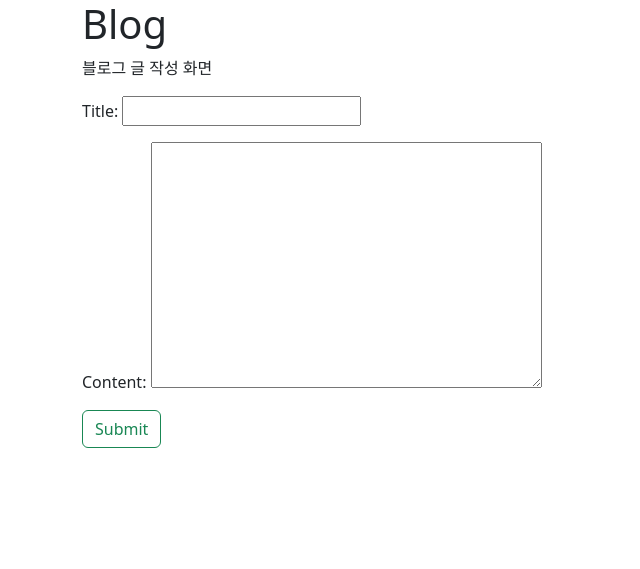
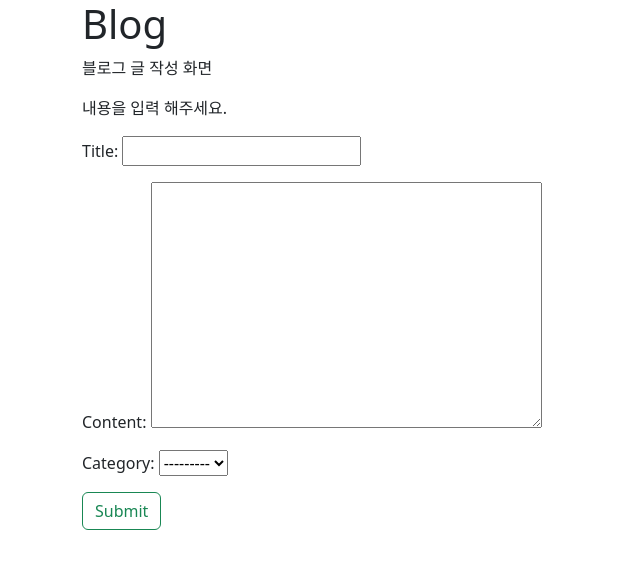
Before and after one commit to k2h2j3/Orme_djangoproject, a Django app: page /blog/write/ in a window 1280 px wide. Shown: the top 569 px of the page, without its empty margins (0-640 px from the left). Run offline with Django 4.2, Linux system fonts and the light colour scheme.

Commit message:
카테고리기능 추가

```diff
--- a/app/settings.py
+++ b/app/settings.py
@@ -39,6 +39,7 @@ INSTALLED_APPS = [
     'django.contrib.messages',
     'django.contrib.staticfiles',
     'django_extensions',
+    'app',
     'blog',
 ]
 
--- a/blog/admin.py
+++ b/blog/admin.py
@@ -1,3 +1,6 @@
 from django.contrib import admin
+from .models import Post, Comment # model 임포트
 
 # Register your models here.
+admin.site.register(Post) # admin 페이지에 등록
+admin.site.register(Comment)
--- a/blog/forms.py
+++ b/blog/forms.py
@@ -5,7 +5,7 @@ class PostForm(forms.ModelForm):
 
     class Meta:
         model = Post
-        fields = ['title', 'content']
+        fields = ['title', 'content', 'category']
 
 class CommentForm(forms.ModelForm):
 
--- a/blog/models.py
+++ b/blog/models.py
@@ -2,6 +2,8 @@ from django.db import models
 
 # Create your models here.
 class Post(models.Model):
+    category_choices = (('일반', '일반'), ('질문', '질문'), ('후기', '후기'), ('공지', '공지'))
+    category = models.CharField(max_length=30, choices = category_choices)
     title = models.CharField(max_length=30)
     content = models.TextField()
     writer = models.CharField(max_length=10)
--- a/blog/templates/blog/post_detail.html
+++ b/blog/templates/blog/post_detail.html
@@ -7,6 +7,7 @@
     {% csrf_token %}
     <input type="submit" value="삭제" class="btn">
 </form>
+<p>카테고리: {{ post.category }}</p>
 <p>내용: {{ post.content }}</p>
 <p>작성자: {{ post.writer }}</p>
 <p>작성일: {{ post.created_at }}</p>
--- a/blog/templates/blog/post_edit.html
+++ b/blog/templates/blog/post_edit.html
@@ -6,7 +6,7 @@
 {% if form.errors %}
     {% include 'blog/form_error.html' %}
 {% else %}
-    {% trans 'Welcome!' %}
+    {% trans '수정화면입니다' %}
     <form action="{% url 'blog:edit' pk=post.pk %}" method="post">
         {% csrf_token %}
         {{ form.as_p }}
--- a/blog/templates/blog/post_form.html
+++ b/blog/templates/blog/post_form.html
@@ -4,9 +4,18 @@
     <p>블로그 글 작성 화면</p>
     <!-- 제목 -->
     <!-- 내용 -->
+    <p class="main-desc">내용을 입력 해주세요.</p>
     <form action="{% url 'blog:write' %}" method="post">
-        {% csrf_token %}
-        {{ form.as_p }}
-        <input type="submit" class="btn btn-outline-success">
+        <colgroup>
+            <col style="width: 120px">
+        </colgroup>
+        <tbody>
+            {% csrf_token %}
+            {{ form.as_p }}
+            <input type="submit" class="btn btn-outline-success">
+        </tbody>
     </form>
+    <script>
+
+    </script>
 {% endblock %}
--- a/blog/templates/blog/post_list.html
+++ b/blog/templates/blog/post_list.html
@@ -49,6 +49,7 @@
     {% if posts %}
         <table class="table table-bordered">
             <colgroup>
+                <col style="width: 30px">
                 <col style="width: 40px">
                 <col style="width: 100px">
                 <col style="width: 60px">
@@ -56,6 +57,7 @@
             </colgroup>
             <thead class="table-light">
                 <tr>
+                    <td>카테고리</td>
                     <td>제목</td>
                     <td>내용</td>
                     <td>작성일</td>
@@ -65,6 +67,9 @@
             <tbody>
                 {% for post in posts %}
                     <tr>
+                        <td>
+                            <a href="{% url 'blog:detail' pk=post.pk %}" class="">{{ post.category }}</a>
+                        </td>
                         <td>
                             <a href="{% url 'blog:detail' pk=post.pk %}" class="">{{ post.title }}</a>
                         </td>
--- a/blog/views.py
+++ b/blog/views.py
@@ -38,8 +38,8 @@ class Write(CreateView):
 class Update(UpdateView):
     model = Post
     template_name = 'blog/post_edit.html'
-    fields = ['title', 'content']
-    # success_url = reverse_lazy('blog:list')
+    fields = ['title', 'content', 'category']
+
 
     # intial 기능 사용 -> form에 값을 미리 넣어주기 위해서
     def get_initial(self):
@@ -47,6 +47,7 @@ class Update(UpdateView):
         post = self.get_object() # pk 기반으로 객체를 가져옴
         initial['title'] = post.title
         initial['content'] = post.content
+        initial['category'] = post.category
         return initial
 
     def get_success_url(self): # get_absolute_url
@@ -80,30 +81,10 @@ class DetailView(View):
         context = {
             'post': post,
             'comments': comments,
-            # 'hashtags': hashtags,
             'comment_form': comment_form,
-            # 'hashtag_form': hashtag_form
         }
 
         return render(request, 'blog/post_detail.html', context)
-
-class Update(UpdateView):
-    model = Post
-    template_name = 'blog/post_edit.html'
-    fields = ['title', 'content']
-    # success_url = reverse_lazy('blog:list')
-
-    # intial 기능 사용 -> form에 값을 미리 넣어주기 위해서
-    def get_initial(self):
-        initial = super().get_initial() # UpdateView(generic view)에서 제공하는 initial(딕셔너리)
-        post = self.get_object() # pk 기반으로 객체를 가져옴
-        initial['title'] = post.title
-        initial['content'] = post.content
-        return initial
-
-    def get_success_url(self): # get_absolute_url
-        post = self.get_object() # pk 기반으로 현재 객체 가져오기
-        return reverse('blog:detail', kwargs={ 'pk': post.pk })
 
 ### Comment
 class CommentWrite(View):
@@ -132,3 +113,5 @@ class CommentDelete(View):
         comment.delete()
 
         return redirect('blog:detail', pk=post_id)
+
+### category
```
Also changed, not shown: blog/migrations/0003_post_category.py (added), blog/migrations/0004_alter_post_category.py (added).
